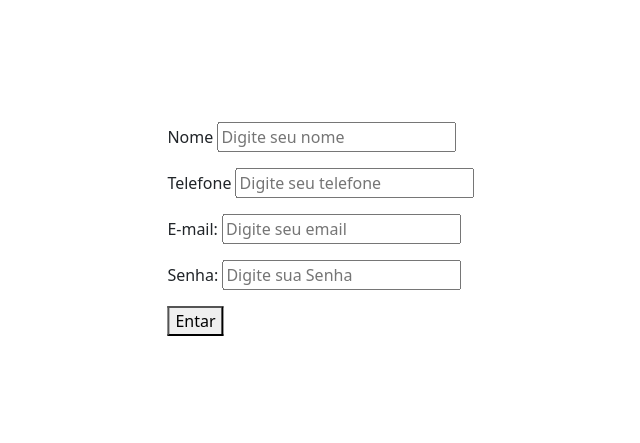
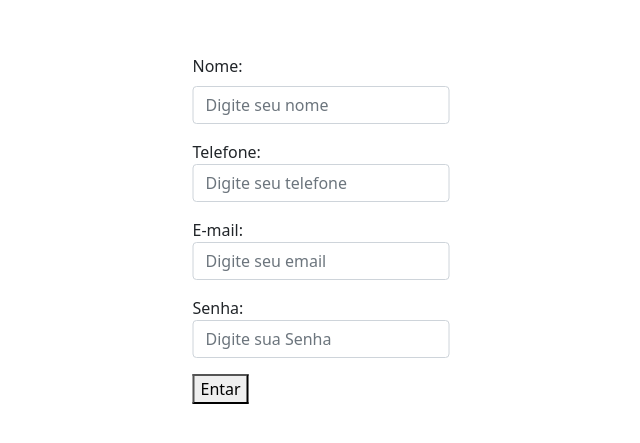
Before and after one commit to erickhenrique3/email_validation, a plain HTML site: page index.html in a window 1280 px wide. Shown: the part 163-606 px from the top of the page, without its empty margins (319-959 px from the left). Drawn offline with nearby package versions, Linux system fonts and the light colour scheme.

Commit message:
Update index.html

```diff
--- a/index.html
+++ b/index.html
@@ -9,36 +9,33 @@
 </head>
 
 <body class="">
-    <form class = " position-relative position-absolute top-50 start-50 translate-middle rounded-3 ">
+
+    <div class="container">
+        <form class = " position-relative position-absolute top-50 start-50 translate-middle rounded-2 ">
             <div>
-            <label for="name">Nome</label>
-            <input type="text" name="name" id="name" placeholder="Digite seu nome">
+                <label class="form-label " for="name">Nome:</label>
+                <input class="form-control" type="text" name="name" id="name" placeholder="Digite seu nome">
                 <p id="errorname"></p>
             </div>
-
-
             <div>
-            <label for="tel">Telefone</label>
-            <input type="number" placeholder="Digite seu telefone" id="number">
+                <label for="tel">Telefone:</label>
+                <input class="form-control" type="number" placeholder="Digite seu telefone" id="number">
                 <p id="errortelefone"></p>
             </div>
-
-
             <div>
                 <label for="email">E-mail:</label>
-            <input type="text" id="email" placeholder="Digite seu email">
+                <input class="form-control" type="text" id="email" placeholder="Digite seu email">
                 <p id="erroremail"></p>
             </div>
-
             <div>
                 <label for="password">Senha:</label>
-            <input type="password" id="password" placeholder="Digite sua Senha">
+                <input class="form-control" type="password" id="password" placeholder="Digite sua Senha">
                 <p id="errorpassword"></p>
             </div>
-
             <button  type="submit">Entar</button>
             <p id="sucessform"></p>
         </form>
+    </div>
 
     <script src="index.js"></script>
 </body>
```
Lines whose indentation alone changed are shown as unchanged.
